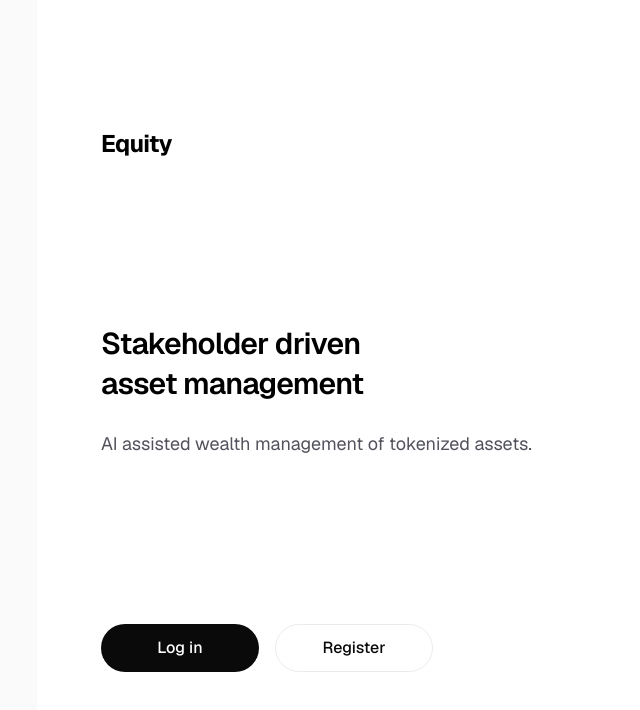
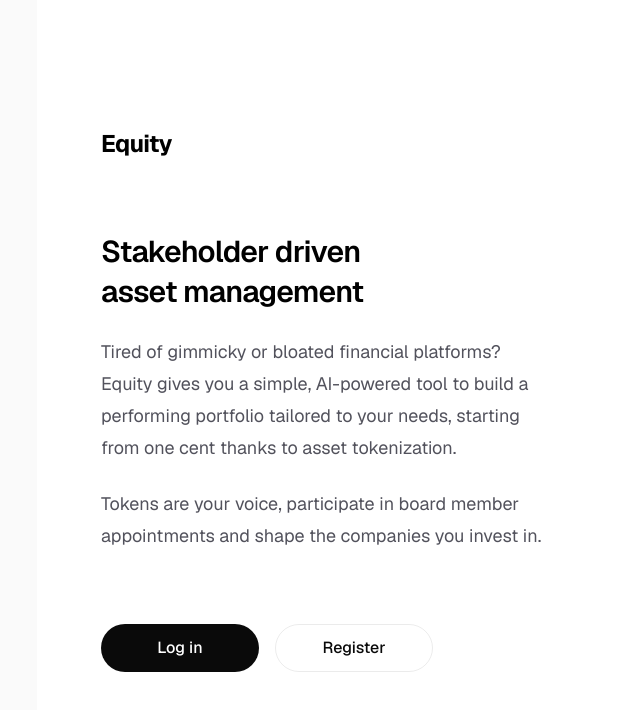
Before and after one commit to JackforJacks/equity, a Next.js app: page / in a window 1280 px wide. Shown: the top 710 px of the page, without its empty margins (219-859 px from the left). Built offline with nearby package versions, Linux system fonts and the light colour scheme.

Commit message:
Update landing page copy

```diff
--- a/app/page.tsx
+++ b/app/page.tsx
@@ -10,7 +10,10 @@ export default function Home() {
             Stakeholder driven asset management
           </h1>
           <p className="max-w-md text-lg leading-8 text-zinc-600 dark:text-zinc-400">
-            AI assisted wealth management of tokenized assets.
+            Tired of gimmicky or bloated financial platforms? Equity gives you a simple, AI-powered tool to build a performing portfolio tailored to your needs, starting from one cent thanks to asset tokenization.
+          </p>
+          <p className="max-w-md text-lg leading-8 text-zinc-600 dark:text-zinc-400">
+            Tokens are your voice, participate in board member appointments and shape the companies you invest in.
           </p>
         </div>
         <div className="flex flex-col gap-4 text-base font-medium sm:flex-row">
```
